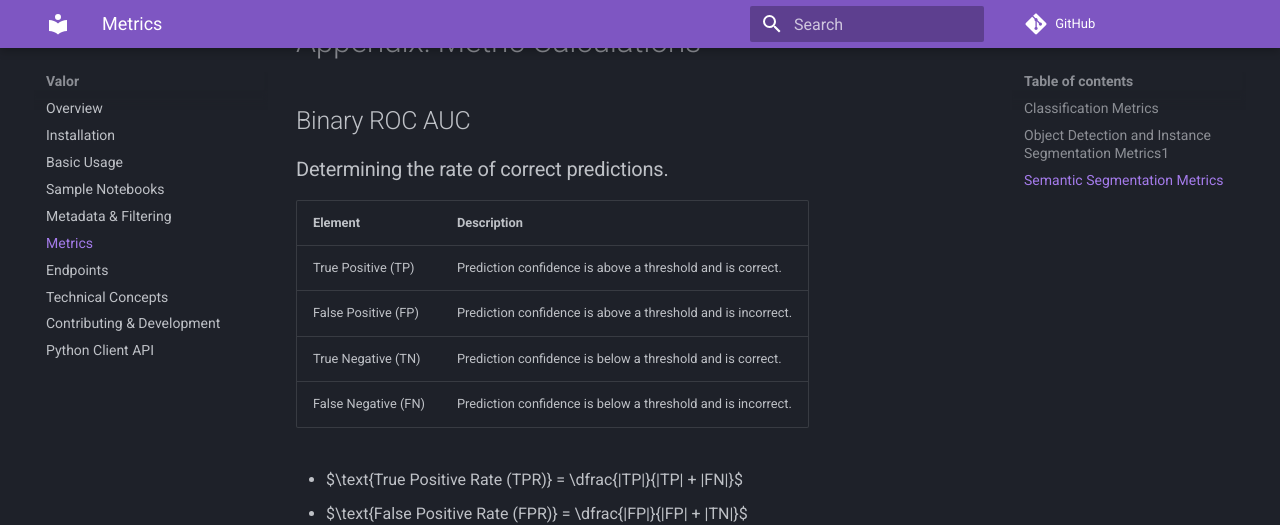
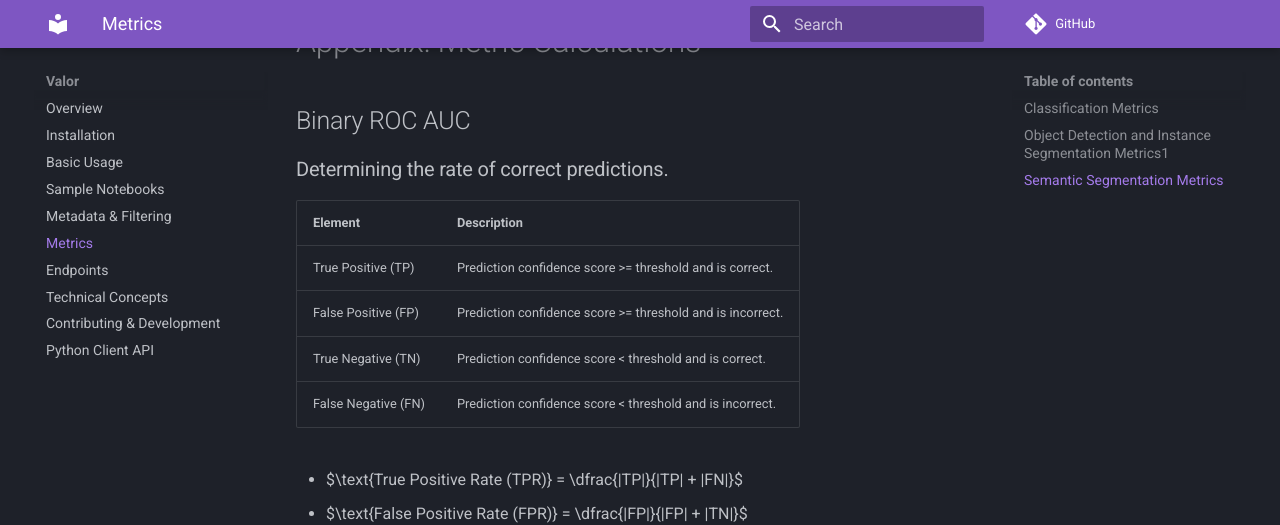
Before and after one commit to Striveworks/valor, an MkDocs documentation site: the page built from docs/metrics.md, in a window 1280 px wide and 900 px high, scrolled down 1816 px. Shown: the top 525 px of the window. Built offline with MkDocs 1.6.1 and Material for MkDocs 9.7.7, drawn with Linux system fonts in a browser that asks for light colours; comment, search, counter and statistics services are not loaded.

Commit message:
suggested changes

```diff
--- a/docs/metrics.md
+++ b/docs/metrics.md
@@ -41,10 +41,10 @@ If we're missing an important metric for your particular use case, please [write
 
 | Element | Description |
 | ------- | ------------ |
-| True Positive (TP) | Prediction confidence is above a threshold and is correct. |
-| False Positive (FP) | Prediction confidence is above a threshold and is incorrect. |
-| True Negative (TN) | Prediction confidence is below a threshold and is correct. |
-| False Negative (FN) | Prediction confidence is below a threshold and is incorrect. |
+| True Positive (TP) | Prediction confidence score >= threshold and is correct. |
+| False Positive (FP) | Prediction confidence score >= threshold and is incorrect. |
+| True Negative (TN) | Prediction confidence score < threshold and is correct. |
+| False Negative (FN) | Prediction confidence score < threshold and is incorrect. |
 
 - $\text{True Positive Rate (TPR)} = \dfrac{|TP|}{|TP| + |FN|}$
 
```
